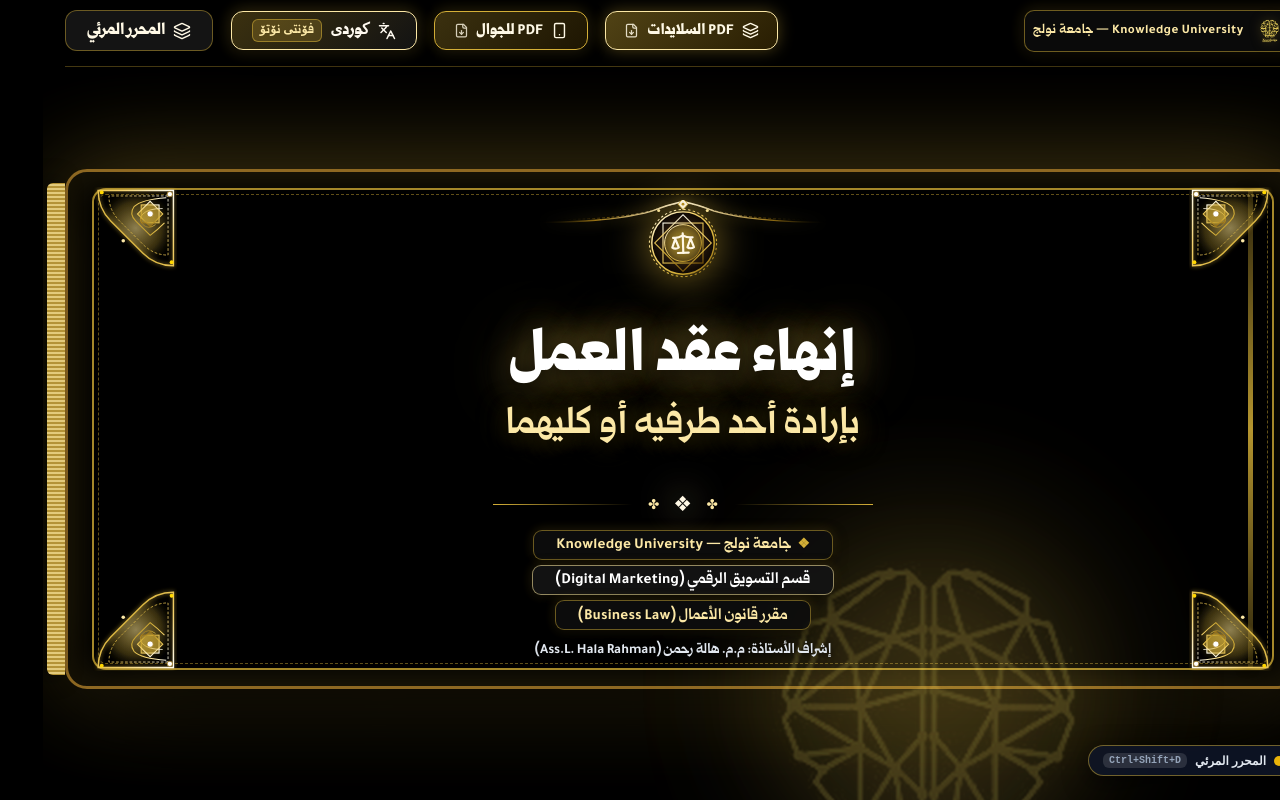
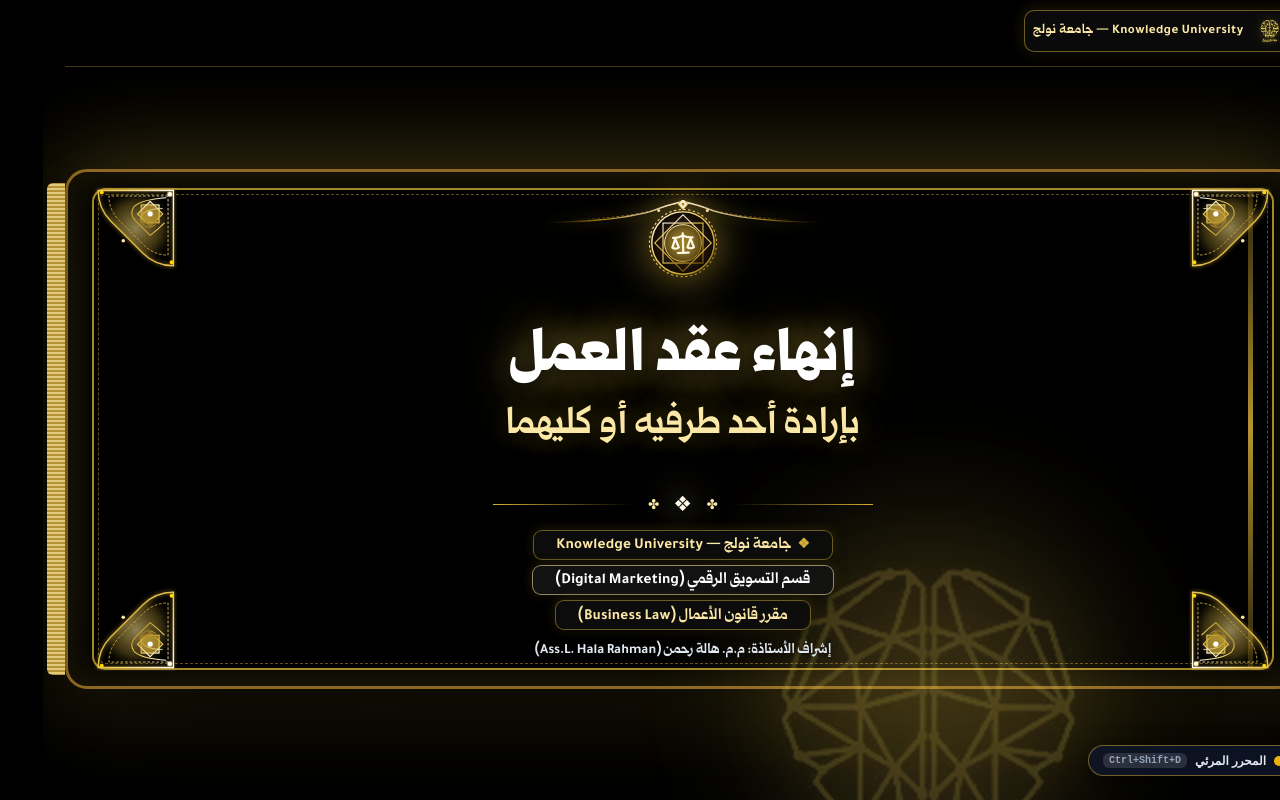
Before and after one commit to richsmaster/business-law-labor-contract-presentation, a React (Vite) app: page / in a window 1280 px wide. Built offline with nearby package versions, Linux system fonts and the light colour scheme; a web font is replaced by a local one.

Commit message:
style(header): keep only university logo and name in top bar

```diff
--- a/src/App.tsx
+++ b/src/App.tsx
@@ -4,7 +4,6 @@ import { SlideView } from './components/SlideView';
 import { BookFrontCover } from './components/BookFrontCover';
 import { BookBackCover } from './components/BookBackCover';
 import { AnimatePresence } from 'framer-motion';
-import { Layers, Languages, Smartphone, FileDown } from 'lucide-react';
 import { VisualEditor } from './components/VisualEditor';
 import { GoldenStarsCursor } from './components/GoldenStarsCursor';
 import { playPageTurnSound } from './utils/audio';
@@ -17,30 +16,10 @@ export const App: React.FC = () => {
   const [direction, setDirection] = useState(1);
   const [isPlaying, setIsPlaying] = useState(false);
   const [language, setLanguage] = useState<'ar' | 'ku'>('ar');
-  const [isVisualEditorActive, setIsVisualEditorActive] = useState<boolean>(() => {
-    try {
-      return localStorage.getItem('visual-editor-enabled') === 'on';
-    } catch {
-      return false;
-    }
-  });
 
   useEffect(() => {
     document.documentElement.setAttribute('data-lang', language);
   }, [language]);
-
-  const toggleLanguage = () => {
-    setLanguage((prev) => (prev === 'ar' ? 'ku' : 'ar'));
-  };
-
-  useEffect(() => {
-    const handleStateChange = (e: Event) => {
-      const detail = (e as CustomEvent).detail;
-      setIsVisualEditorActive(detail?.enabled ?? false);
-    };
-    window.addEventListener('visualEditorStateChange', handleStateChange);
-    return () => window.removeEventListener('visualEditorStateChange', handleStateChange);
-  }, []);
 
   const totalSlides = slides.length;
 
@@ -124,6 +103,8 @@ export const App: React.FC = () => {
         closeBookAtEnd();
       } else if (e.key.toLowerCase() === 'f') {
         toggleFullscreen();
+      } else if (e.key.toLowerCase() === 'l') {
+        setLanguage((prev) => (prev === 'ar' ? 'ku' : 'ar'));
       }
     };
 
@@ -177,74 +158,6 @@ export const App: React.FC = () => {
             </span>
           </div>
         </div>
-
-        <div className="top-bar-left">
-          {/* Presentation Slides PDF (16:9 Original Layout) Download Button */}
-          <a
-            href="/عرض_سلايدات_قانون_الاعمال.pdf"
-            download="عرض_سلايدات_قانون_الاعمال.pdf"
-            className="btn-mobile-pdf-link"
-            title="تحميل سلايدات العرض التقديمي كاملة بالشكل الأفقي الأصلي العالي الدقة (PDF)"
-            target="_blank"
-            rel="noopener noreferrer"
-            style={{
-              background: 'linear-gradient(135deg, rgba(212, 175, 55, 0.38) 0%, rgba(184, 134, 11, 0.22) 100%)',
-              borderColor: '#fce8a6',
-              boxShadow: '0 0 16px rgba(212, 175, 55, 0.35)'
-            }}
-          >
-            <Layers size={17} />
-            <span>PDF السلايدات</span>
-            <FileDown size={15} style={{ opacity: 0.85 }} />
-          </a>
-
-          {/* Mobile PDF Download Button */}
-          <a
-            href={language === 'ku' ? '/پێشکەشکردنی_سلايده‌كانی_یاسای_کار_بۆ_مۆبایل.pdf' : '/عرض_سلايدات_قانون_الاعمال_مخصص_للجوال.pdf'}
-            download={language === 'ku' ? 'یاسای_کار_سلايدەکان_مۆبایل.pdf' : 'عرض_سلايدات_قانون_الاعمال_للجوال.pdf'}
-            className="btn-mobile-pdf-link"
-            title={language === 'ku' ? 'دابەزاندنی فایلەکانی سلايد وەک PDF بە تایبەت بۆ مۆبایل' : 'تحميل سلايدات العرض كملف PDF مخصص تماماً لشاشات الجوال'}
-            target="_blank"
-            rel="noopener noreferrer"
-          >
-            <Smartphone size={17} />
-            <span>{language === 'ku' ? 'PDF بۆ مۆبایل' : 'PDF للجوال'}</span>
-            <FileDown size={15} style={{ opacity: 0.8 }} />
-          </a>
-
-          {/* Translation Toggle Button (عربي / کوردی) with Noto Kurdish font for Kurdish & Qomra for Arabic */}
-          <button
-            className={`btn-translate-lang ${language === 'ku' ? 'kurdish-font' : 'qomra-font'}`}
-            onClick={toggleLanguage}
-            title={language === 'ar' ? 'گۆڕین بۆ زمانی کوردی سۆرانی (بە فۆنتی ستانداردی نۆتۆ)' : 'التبديل إلى اللغة العربية (بخط قمرة الملكي)'}
-          >
-            <Languages size={18} />
-            <span className="translate-label">
-              {language === 'ar' ? 'کوردی' : 'العربية'}
-            </span>
-            <span className="translate-badge-font">
-              {language === 'ar' ? 'فۆنتی نۆتۆ' : 'خط قمرة'}
-            </span>
-          </button>
-
-          <button
-            className="btn-guide-link"
-            style={{
-              background: isVisualEditorActive ? 'rgba(16, 185, 129, 0.22)' : 'rgba(255, 255, 255, 0.08)',
-              borderColor: isVisualEditorActive ? '#10b981' : 'rgba(212, 175, 55, 0.45)',
-              color: isVisualEditorActive ? '#34d399' : undefined,
-              boxShadow: isVisualEditorActive ? '0 0 15px rgba(16, 185, 129, 0.35)' : 'none',
-              cursor: 'pointer'
-            }}
-            onClick={() => {
-              window.dispatchEvent(new CustomEvent('visualEditorToggle'));
-            }}
-            title="تشغيل/إيقاف المحرر المرئي وفاحص العناصر مثل clincsa (Ctrl+Shift+D)"
-          >
-            <Layers size={18} />
-            <span>{isVisualEditorActive ? 'المحرر المرئي (نشط)' : 'المحرر المرئي'}</span>
-          </button>
-        </div>
       </header>
 
       {/* Main 3D Book Stage */}
```
